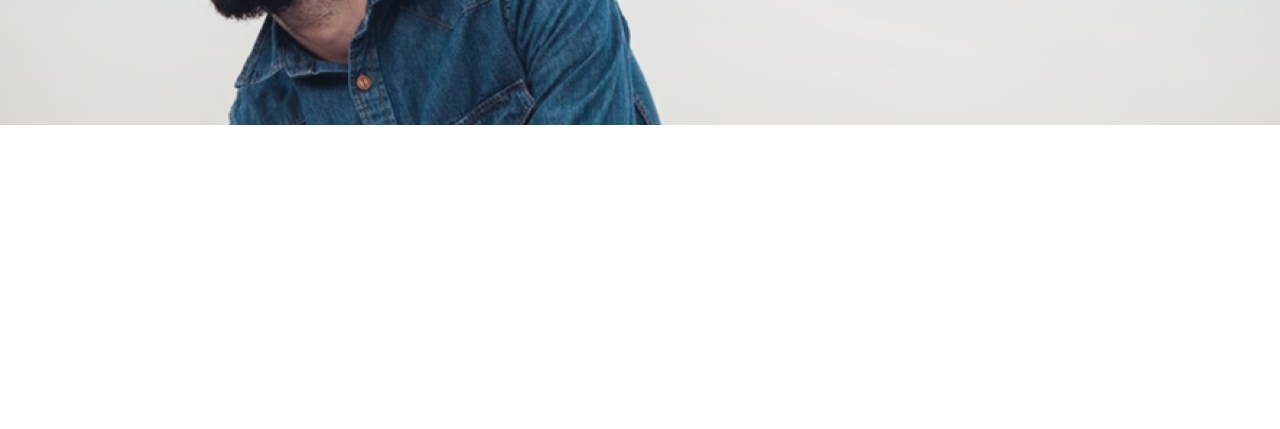
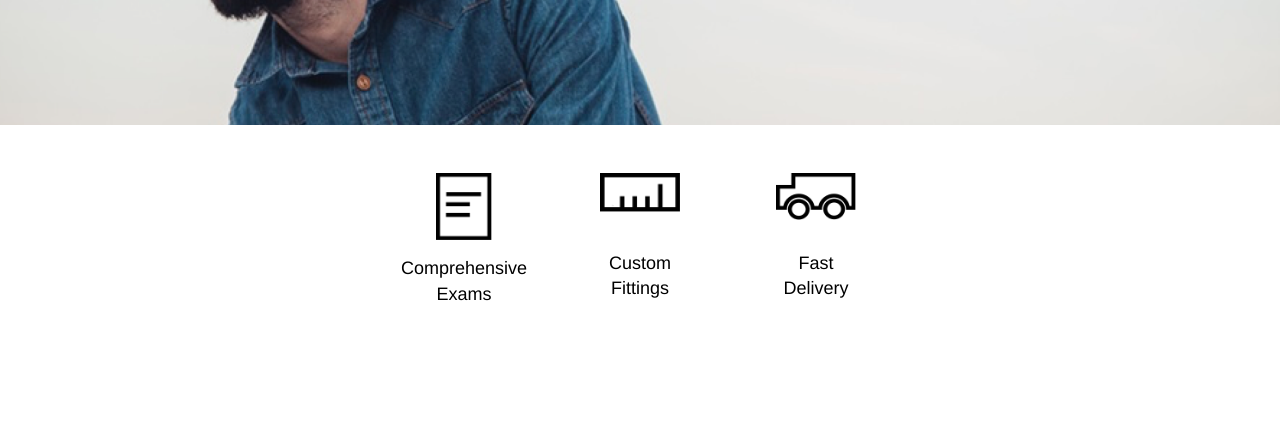
Before and after one commit to buistineke/tortoiseshelloptics, a plain HTML site: page index.html in a window 1280 px wide. Shown: the part 371-800 px from the top of the page. Drawn offline with Linux system fonts and the light colour scheme.

Commit message:
Added USP section with icons below Header Section

```diff
--- a/index.html
+++ b/index.html
@@ -11,7 +11,7 @@
     <header>
       <nav class="container">
         <div>
-          <img src="https://s3.amazonaws.com/codecademy-content/courses/freelance-1/unit-5/tortoiseshell-optics/resources/images/logo-white.png" />
+          <img src="./resources/images/logo-white.png" />
           <span>Tortoiseshell Optics</span>
         </div>
         <div class="menu">
@@ -24,13 +24,31 @@
       </nav>
       <div class="flex container">
         <div class="hero-banner">
-          <h1>DON'T JUST LOOK, SEE.</h1>
+          <h1>DON'T JUST LOOK, SEE.</h1
         </div>
       </div>
     </header>
 
     <!-- USP Section -->
 
+    <div class="info-section">
+        <div class="usp-item">
+          <img class="paper-icon" src="./resources/images/paper-icon.png"/>
+          <span>Comprehensive Exams</span>
+        </div>
+        <div class="usp-item">
+          <img src="./resources/images/ruler-icon.png"/>
+          <span>Custom Fittings</span>
+        </div>
+        <div class="usp-item">
+          <img src="./resources/images/truck-icon.png"/>
+          <span>Fast Delivery</span>
+        </div>
+      </div>
+    </div>
+
+
+
 
 
   </body>
--- a/resources/css/style.css
+++ b/resources/css/style.css
@@ -87,4 +87,31 @@ h1 {
   line-height: 1.2;
 }
 
+/* Info Section Styles */
+
+.info-section {
+  display: flex;
+  justify-content: center;
+}
+
 /* USP Section Styles */
+
+.usp-item {
+  display: flex;
+  flex-direction: column;
+  justify-content: space-between;
+  align-items: center;
+  width: 5rem;
+  height: 8rem;
+  margin: 3rem;
+  text-align: center;
+}
+
+.usp-item img {
+  width: 5rem;
+  margin-bottom: 1rem;
+}
+
+.usp-item .paper-icon {
+  width: 3.5rem;
+}
```
